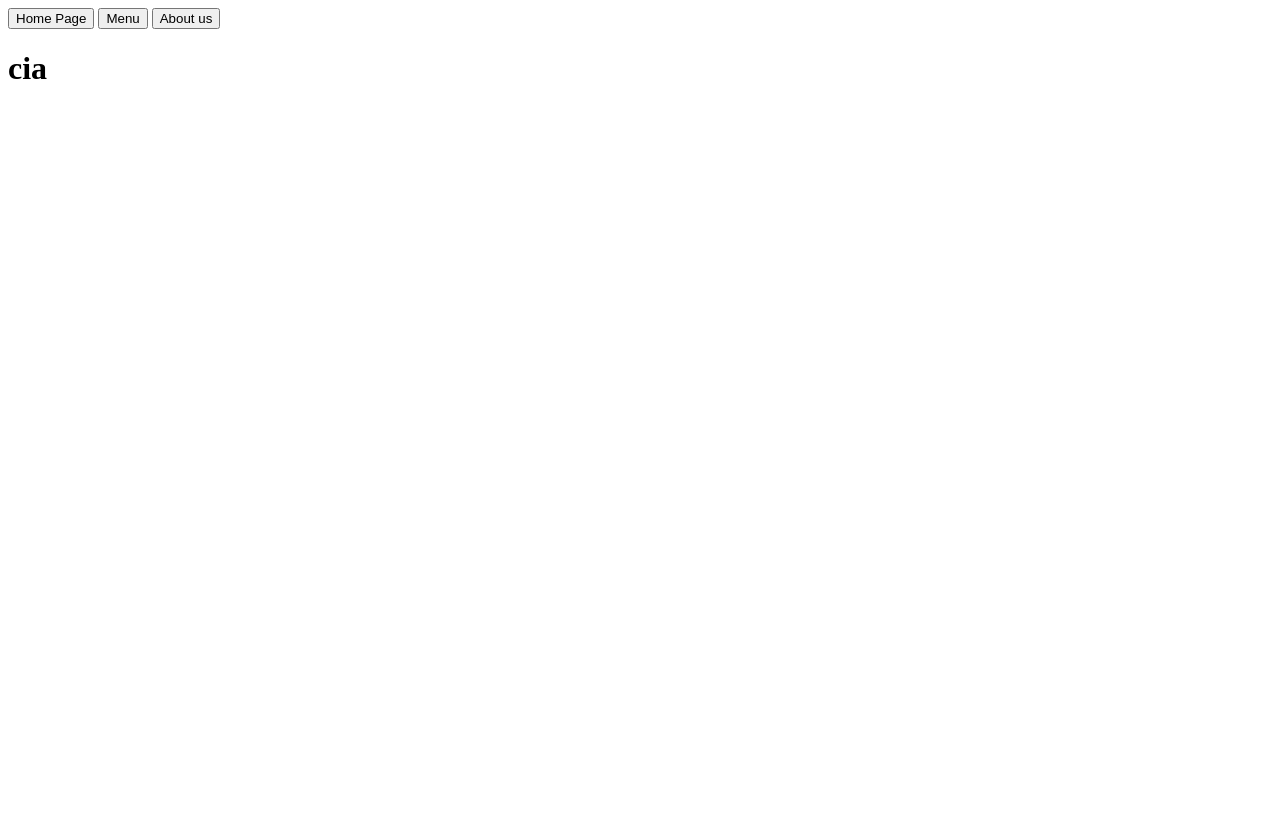
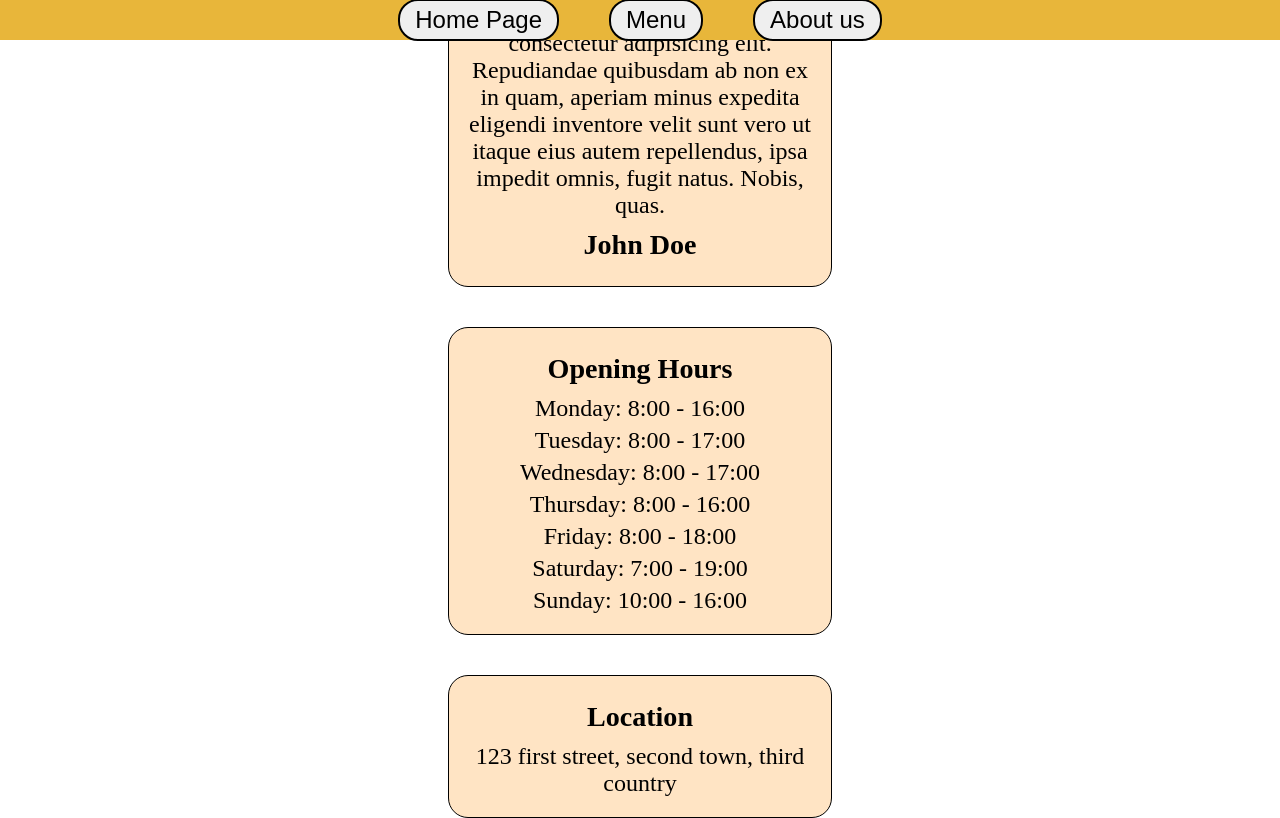
Before and after one commit to MarcielloJumpingFrogg/Restauran_Page_TOP, a website built with webpack: page src/template.html in a window 1280 px wide. Built offline with nearby package versions, Linux system fonts and the light colour scheme.

Commit message:
WelcomePage Compleated

```diff
--- a/src/style.css
+++ b/src/style.css
@@ -1,3 +1,75 @@
+* {
+    margin: 0;
+    padding: 0;
+    box-sizing: border-box;
+    list-style: none;
+    outline: none;
+    border: none;
+}
+
+
+
+#header{
+    position: absolute;
+    right: 50%;
+    top: 0%;
+    transform: translate(50%);
+    background-color: rgb(232, 182, 58);
+    width: 100vw;
+    text-align: center;
+
+    height: 5%;
+    display: flex;
+    align-items: center;
+    justify-content: center;
+}
+
+#nav{
+    display: flex;
+    align-items: center;
+    justify-self: center;
+    gap: 50px;
+}
+
+#header button{
+    font-size: 1.5rem;
+    padding: 5px;
+    padding-inline: 15px;
+    border-radius: 20px;
+    border: solid black 2px;
+}
+
 body{
     background-color: white;
+    width: 100vw;
+    height: 100vh;
+    font-size: 1.5rem;
 }
+
+#container{
+    display: flex;
+    flex-direction: column;
+    justify-content: center;
+    align-content: center;
+    text-align: center;
+    width: 100%;
+    height: 100%;
+    gap: 5%;
+}
+
+.box {
+    background-color: bisque;
+    border-radius: 20px;
+    border: solid black 1px;
+    padding: 20px;
+    align-self: center;
+    width: 30%;
+
+    display: flex;
+    flex-direction: column;
+    gap: 5px;
+}
+
+.box h3{
+    padding: 5px;
+}
--- a/src/template.html
+++ b/src/template.html
@@ -15,7 +15,7 @@
     </header>
 
     <div id="container">
-        <h1>cia</h1>
+
     </div>
 
 </body>
--- a/src/welcomePage.js
+++ b/src/welcomePage.js
@@ -1,12 +1,12 @@
 const page = [
     {   // -->0 / first div (review / good things about it)
         type : 'div',
-        class : 'container',
+        class : 'box',
         content : [
             {   //review
                 type : 'p',
                 class : '',
-                text : 'lorem stuff blabla',
+                text : 'Lorem ipsum dolor sit amet consectetur adipisicing elit. Repudiandae quibusdam ab non ex in quam, aperiam minus expedita eligendi inventore velit sunt vero ut itaque eius autem repellendus, ipsa impedit omnis, fugit natus. Nobis, quas.',
             },
 
             {   //reviewer
@@ -19,9 +19,14 @@ const page = [
 
     {   // --> 1 / second div (hours)
         type: 'div',
-        class: 'container',
+        class: 'box',
         content: [
             {
+                type : 'h3',
+                class: '',
+                text: 'Opening Hours',
+            }
+            ,{
                 type : 'p',
                 class : 'Monday',
                 text : 'Monday: 8:00 - 16:00',
@@ -61,8 +66,9 @@ const page = [
 
     {   // --> 2 / third div (where to find us)
         type: 'div',
-        class: 'container',
-        content: [
+        class: 'box',
+        content:
+        [
             {   //title (location)
                 type: 'h3',
                 class: '',
@@ -77,40 +83,55 @@ const page = [
     }
 ]
 
+    const container = document.getElementById('container')
 
 
 export default function() {
     navigatePage(page)
 }
 
-function addToPage(destination, child)
-{
-    destination.appenChild(child)
-}
 
+function navigatePage(nav, key, destination) {
 
-function navigatePage(nav, key) {
-    const container = document.getElementById('container')
-    let element
     if(typeof nav == 'string')
     {
-        if(key == 'type')
-        {
-            element = document.createElement(nav)
-            element.classList.add(nav)
-            console.log(element)
-        }
+
     }
     else if(Array.isArray(nav))
     {
         for(let i = 0; i < nav.length; i++)
         {
+
+            if(key !== undefined && key[i] == 'type')
+                {
+                    const element = document.createElement(nav[i])
+                    if((nav[i + 1] !== '') && (key[ i + 1] == 'class'))     //basically box and other class having elements
+                    {
+                        element.classList.add(nav[i + 1])
+                    }
+                    if(key.includes('content'))
+                        {
+                            destination = element
+                            container.appendChild(element)
+                        }
+                        else
+                        {
+
+                            destination.appendChild(element)
+                        }
+                    if (key.includes('text'))
+                    {
+                        element.innerText = nav[2]
+
+                    }
+
+                }
             if(key !== undefined)
             {
-                navigatePage(nav[i], key[i])
+                navigatePage(nav[i], key[i], destination)
             }
             else{
-                navigatePage(nav[i])
+                navigatePage(nav[i], undefined, destination)
             }
 
         }
@@ -119,7 +140,7 @@ function navigatePage(nav, key) {
         {
             const converValuesToArray = Object.values(nav)
             const convertKeysToArray = Object.values(Object.keys(nav))
-            navigatePage(converValuesToArray, convertKeysToArray)
+            navigatePage(converValuesToArray, convertKeysToArray, destination)
         }
 }
 
```
